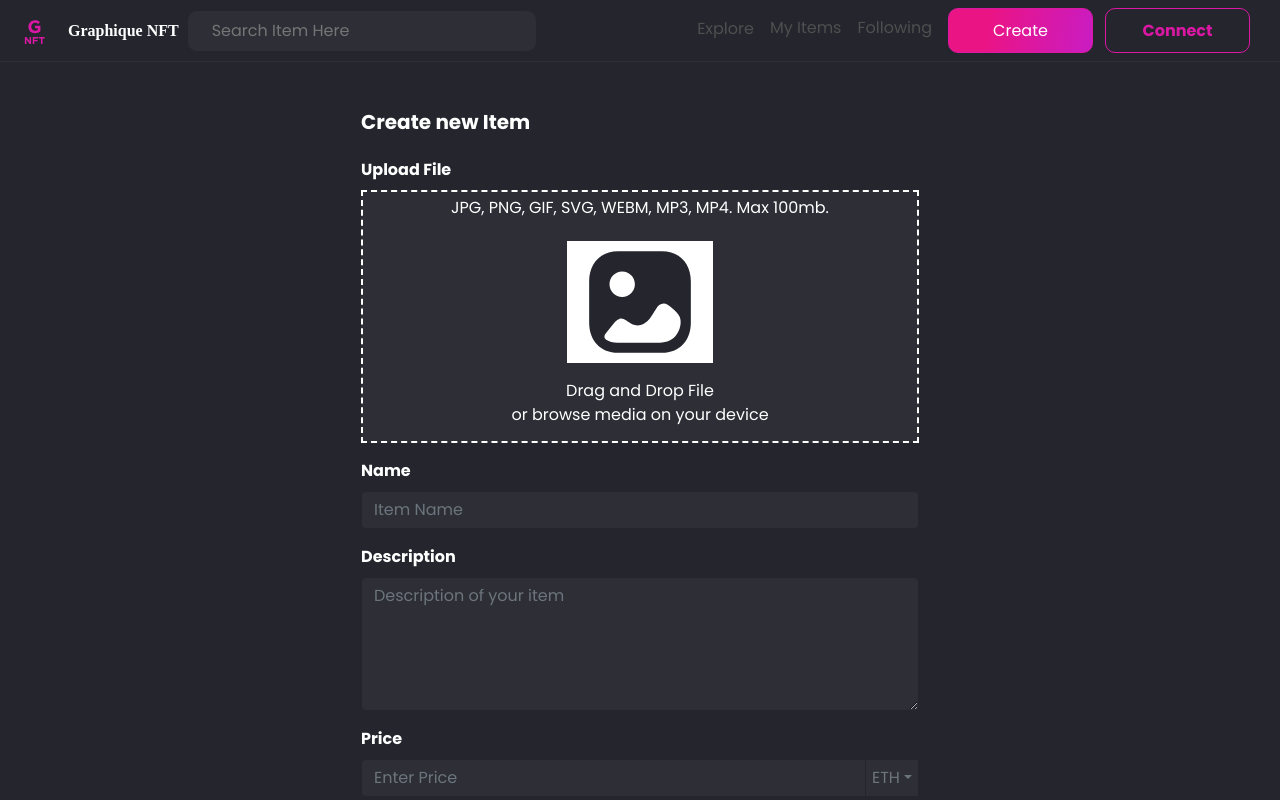
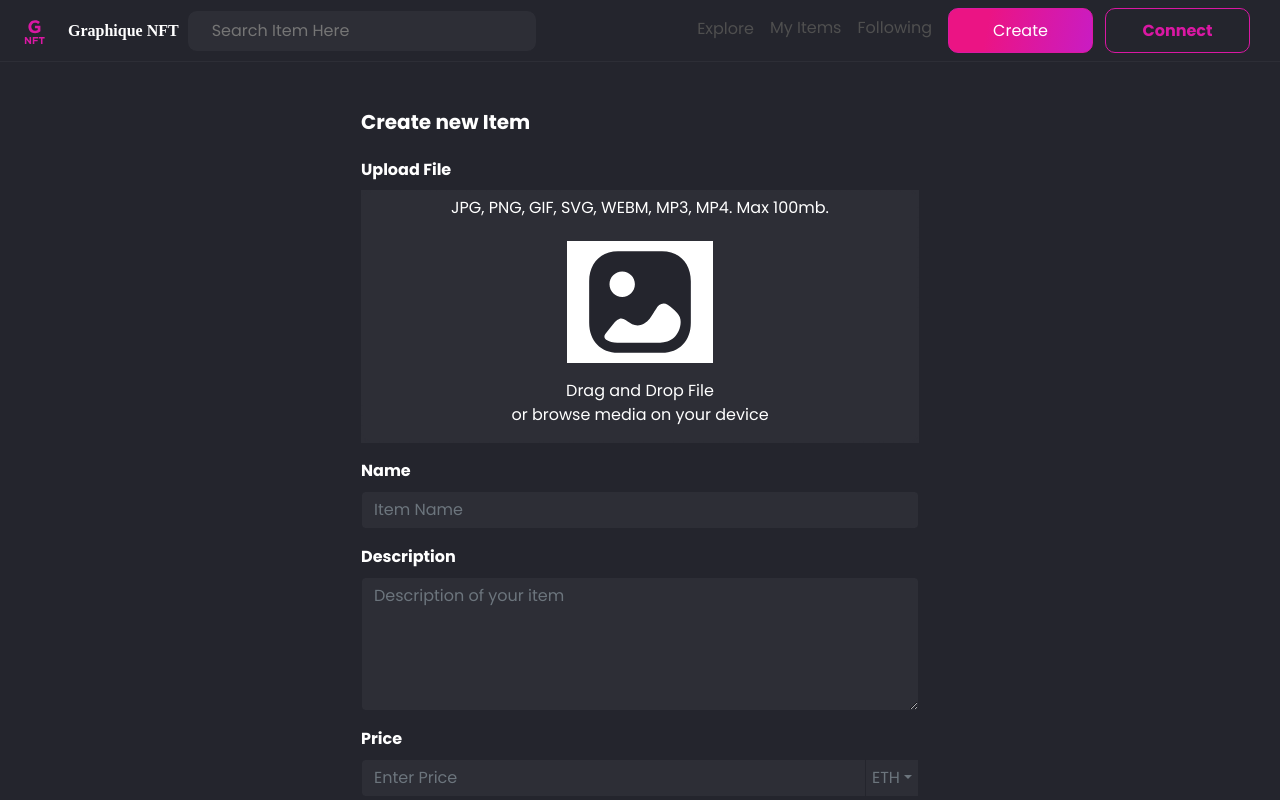
Before and after one commit to roshie/graphique-nft, a React (Create React App) app: page /create-item in a window 1280 px wide. Shown: the top 800 px of the page. Built offline with nearby package versions, Linux system fonts and the light colour scheme; a web font is replaced by a local one.

Commit message:
border color

```diff
--- a/src/pages/CreateItem.jsx
+++ b/src/pages/CreateItem.jsx
@@ -38,7 +38,9 @@ export default function CreateItem(props) {
 
             <div
               style={{
-                border: "dashed 2px",
+                border: `2px dashed ${props.theme.imgDropBorder}`,
+                boxSizing: "border-box",
+                borderRadius: "10px",
                 position: "absolute",
                 top: 0,
                 bottom: 0,
--- a/src/theme.js
+++ b/src/theme.js
@@ -26,6 +26,7 @@ export const lightTheme = {
   navLinkActive: colors.black1,
   border: colors.grey1,
   borderActive: colors.black1,
+  imgDropBorder: colors.grey2,
   image: colors.white,
   form: colors.white,
   footer: colors.white,
@@ -44,6 +45,7 @@ export const darkTheme = {
   navLinkActive: colors.white,
   border: colors.black1,
   borderActive: colors.white,
+  imgDropBorder: colors.black1,
   image: colors.white,
   form: colors.black1,
   footer: colors.black2,
```
